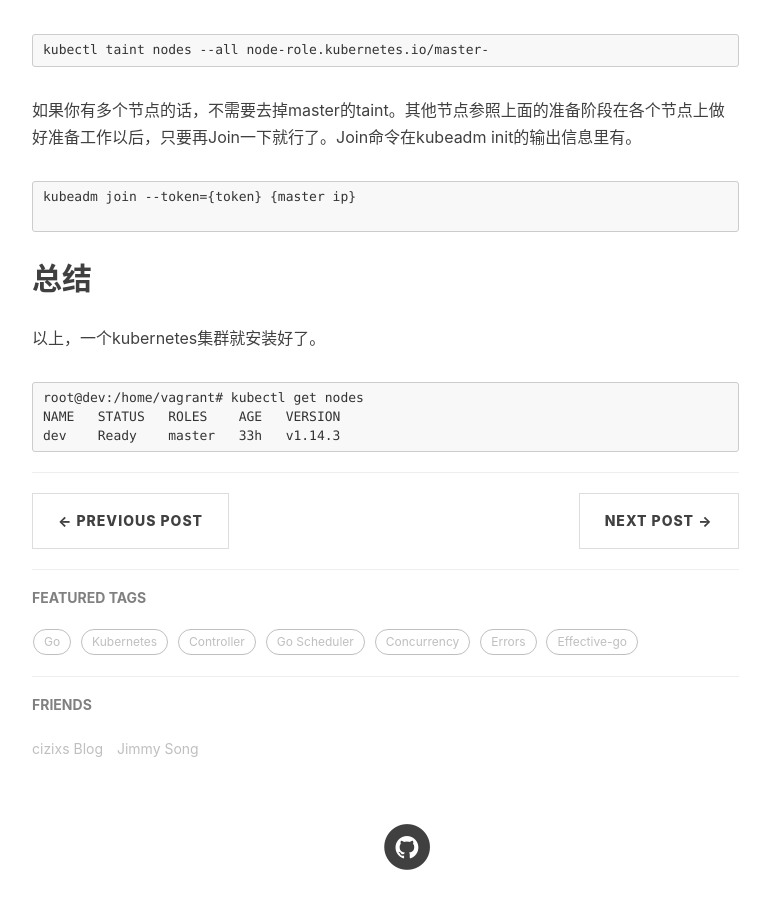
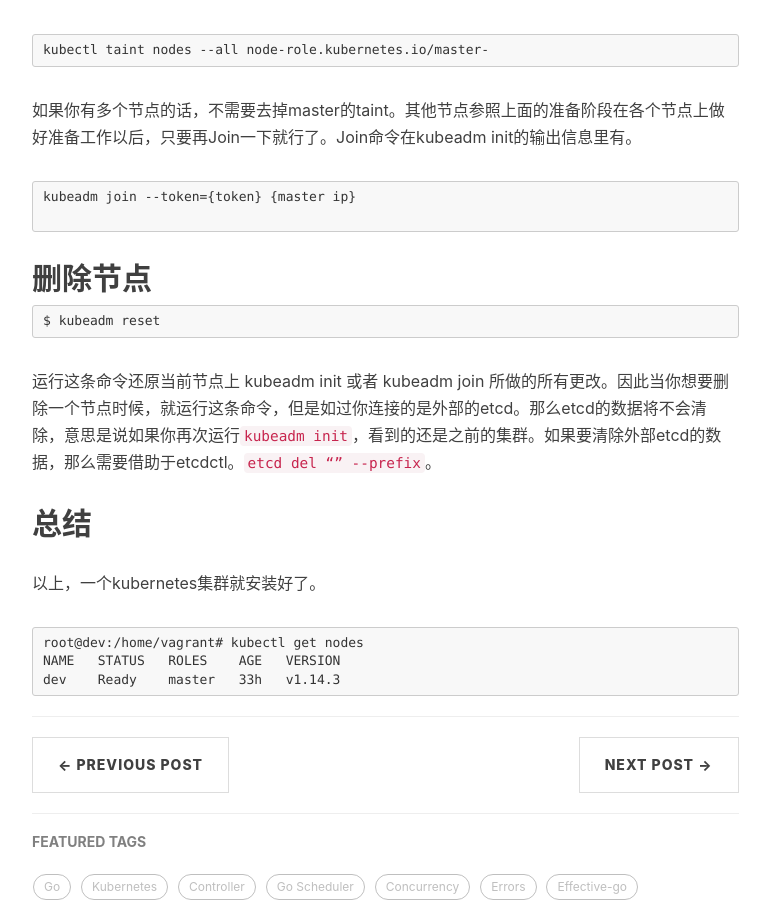
Before and after one commit to torubylist/blog, a Jekyll site: the page built from _posts/2019-06-11-install-kubernetes.md, in a window 1280 px wide and 900 px high, scrolled down 3436 px. Shown: the whole window, without its empty margins (233-1003 px from the left). Built offline with Jekyll 4.4.1, drawn with Linux system fonts in a browser that asks for light colours; nearby versions of some CDN libraries; comment, search, counter and statistics services are not loaded.

Commit message:
add kubeadm reset

````diff
--- a/_posts/2019-06-11-install-kubernetes.md
+++ b/_posts/2019-06-11-install-kubernetes.md
@@ -148,6 +148,13 @@ kubeadm join --token={token} {master ip}
 
 ```
 
+## 删除节点
+
+```
+$ kubeadm reset
+```
+运行这条命令还原当前节点上 kubeadm init 或者 kubeadm join 所做的所有更改。因此当你想要删除一个节点时候，就运行这条命令，但是如过你连接的是外部的etcd。那么etcd的数据将不会清除，意思是说如果你再次运行`kubeadm init`，看到的还是之前的集群。如果要清除外部etcd的数据，那么需要借助于etcdctl。`etcd del “” --prefix`。
+
 ## 总结
 
 以上，一个kubernetes集群就安装好了。
````
